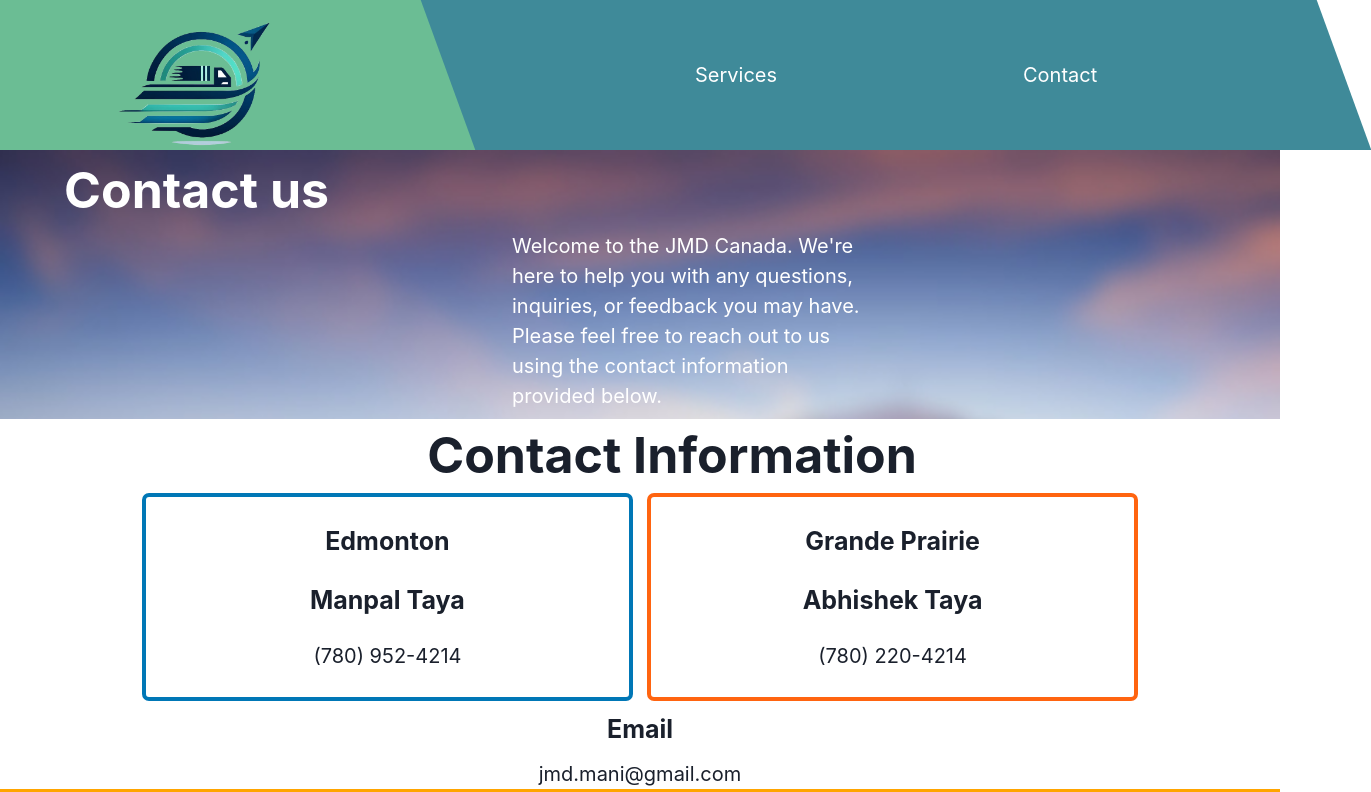
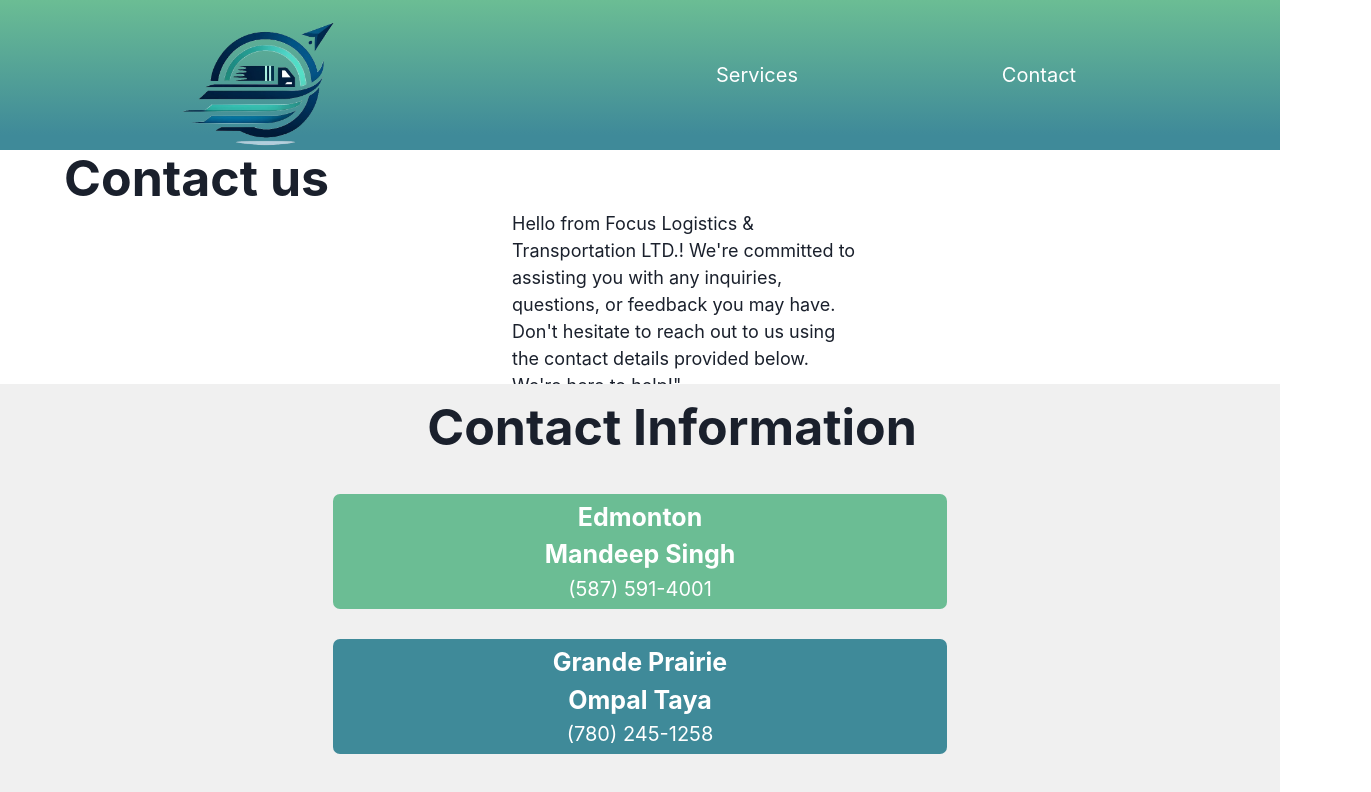
Before and after one commit to GundogCodes/FocusLogistics, a Next.js app: page /contact in a window 1280 px wide. Shown: the top 792 px of the page, 1371 px wide, since content can reach past the window. Built offline with nearby package versions, Linux system fonts and the light colour scheme.

Commit message:
contact page DONE'

```diff
--- a/components/styles/Heading.module.scss
+++ b/components/styles/Heading.module.scss
@@ -9,28 +9,48 @@
   justify-content: space-evenly;
   color: white;
   top: 0px;
+  background: rgb(63, 138, 153);
+  background: linear-gradient(
+    0deg,
+    rgba(63, 138, 153, 1) 10%,
+    rgba(107, 189, 148, 1) 100%
+  );
   .logoDiv {
     display: flex;
     align-items: center;
     justify-content: center;
-    width: 30vw;
+    width: 40vw;
     height: 100%;
+    background: rgb(63, 138, 153);
+    background: linear-gradient(
+      0deg,
+      rgba(63, 138, 153, 1) 10%,
+      rgba(107, 189, 148, 1) 100%
+    );
     img {
       width: 300px;
     }
   }
   aside {
-    width: 70vw;
+    width: 60vw;
 
     height: 100%;
     display: flex;
     align-items: center;
     justify-content: space-evenly;
     background-color: rgb(63, 138, 153);
-    transform: translateX(5vw) skewX(20deg);
+    background: rgb(63, 138, 153);
+    background: linear-gradient(
+      0deg,
+      rgba(63, 138, 153, 1) 10%,
+      rgba(107, 189, 148, 1) 100%
+    );
+
     .asideLinks {
-      transform: skewX(-20deg);
       font-size: 20px;
+    }
+    .asideLinks:hover {
+      color: aqua;
     }
   }
 }
--- a/pages/contact.jsx
+++ b/pages/contact.jsx
@@ -12,9 +12,10 @@ function contact() {
         <div className={styles.ContactSection1}>
           <h2>Contact us</h2>
           <h3>
-            Welcome to the JMD Canada. We're here to help you with any
-            questions, inquiries, or feedback you may have. Please feel free to
-            reach out to us using the contact information provided below.
+            Hello from Focus Logistics & Transportation LTD.! We're committed to
+            assisting you with any inquiries, questions, or feedback you may
+            have. Don't hesitate to reach out to us using the contact details
+            provided below. We're here to help!"
           </h3>
         </div>
         <div className={styles.ContactSection2}>
@@ -22,18 +23,18 @@ function contact() {
           <div className={styles.contactInfoDiv}>
             <div className={styles.contactInfo1}>
               <h3>Edmonton</h3>
-              <h3>Manpal Taya</h3>
-              <a href="tel:+7809524214">(780) 952-4214</a>
+              <h3>Mandeep Singh</h3>
+              <a href="tel:+5875914001">(587) 591-4001</a>
             </div>
             <div className={styles.contactInfo2}>
               <h3>Grande Prairie</h3>
-              <h3>Abhishek Taya</h3>
-              <a href="tel:+5879914947">(780) 220-4214</a>
+              <h3>Ompal Taya</h3>
+              <a href="tel:+7802451258">(780) 245-1258</a>
             </div>
           </div>
           <h4>Email</h4>
-          <a className={styles.email} href="mailto:jmd.mani@gmail.com">
-            jmd.mani@gmail.com
+          <a className={styles.email} href="mailto:focuscanadaltd@gmail.com">
+            focuscanadaltd@gmail.com
           </a>
         </div>
         <div className={styles.ContactSection3}>
--- a/pages/styles/contact.module.scss
+++ b/pages/styles/contact.module.scss
@@ -3,7 +3,7 @@
   flex-direction: column;
   justify-content: center;
   align-items: center;
-  height: 200vh;
+  height: 210vh;
   max-height: 3000px;
   width: 100vw;
   max-width: 1940px;
@@ -12,16 +12,14 @@
     margin-top: 150px;
     width: 100vw;
     height: 100%;
+    max-height: 2500px;
     max-width: 1940px;
     display: flex;
     flex-direction: column;
     justify-content: space-evenly;
     .ContactSection1 {
-      height: 35vh;
-      background-image: url("/images/semiBannerBlur2.jpg");
-      background-size: cover;
-      max-height: 700px;
-      color: white;
+      height: 31vh;
+      max-height: 1000px;
       h2 {
         height: 30%;
         display: flex;
@@ -30,21 +28,23 @@
         font-weight: bolder;
         margin-left: 5%;
         max-height: 300px;
+        padding-top: 10px;
       }
       h3 {
         font-weight: 400;
         max-width: 350px;
         margin-left: 40%;
-        font-size: 20px;
+        font-size: 18px;
       }
     }
     .ContactSection2 {
       display: flex;
       flex-direction: column;
       justify-content: flex-start;
-      max-height: 700px;
+      max-height: 1000px;
       align-items: center;
-      height: 35%;
+      height: 60vh;
+      background-color: rgb(240, 240, 240);
       .email {
         font-size: 20px;
       }
@@ -56,13 +56,16 @@
         display: flex;
         width: 80%;
         height: 70%;
+        flex-direction: column;
         justify-content: space-evenly;
-
+        align-items: center;
         .contactInfo1 {
-          border: solid 4px #0077b6;
+          background-color: rgb(107, 189, 148);
+          color: white;
           padding: 5px;
           border-radius: 7px;
-          width: 48%;
+          width: 60%;
+
           display: flex;
           justify-content: space-evenly;
           flex-direction: column;
@@ -76,10 +79,13 @@
           }
         }
         .contactInfo2 {
-          border: solid 4px #ff6410;
+          background-color: rgb(63, 138, 153);
+          color: white;
           padding: 5px;
           border-radius: 7px;
-          width: 48%;
+          width: 60%;
+
+          margin-top: 1vh;
           display: flex;
           justify-content: space-evenly;
           flex-direction: column;
@@ -108,8 +114,10 @@
       }
     }
     .ContactSection3 {
-      background-color: orange;
+      background-color: #0077b6;
       height: 60vh;
+      color: white;
+      max-height: 1000px;
       h2 {
         height: 20%;
         display: flex;
@@ -136,7 +144,7 @@
             border-radius: 7px;
           }
           #messageSection {
-            padding-bottom: 100px;
+            padding-bottom: 70px;
           }
         }
       }
```
Also changed, not shown: src/app/page.module.scss (+9 -2 lines).
